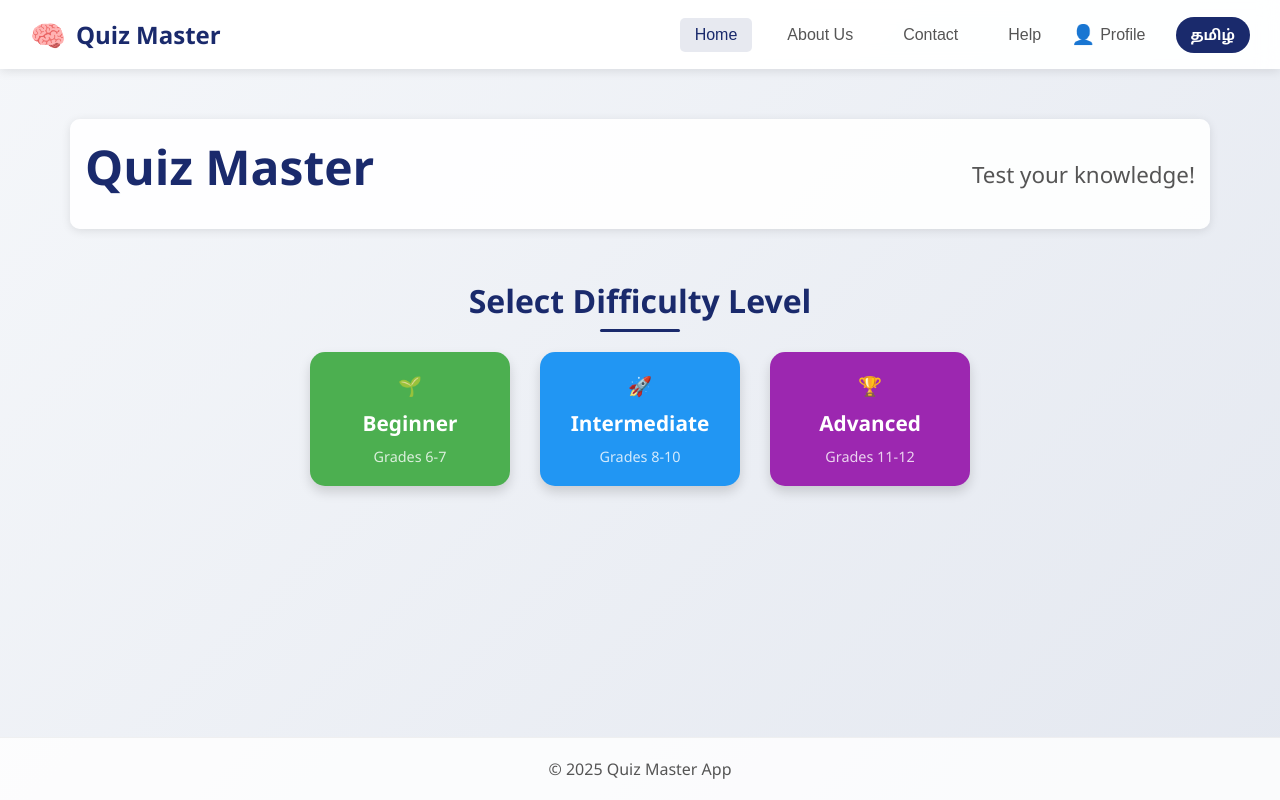
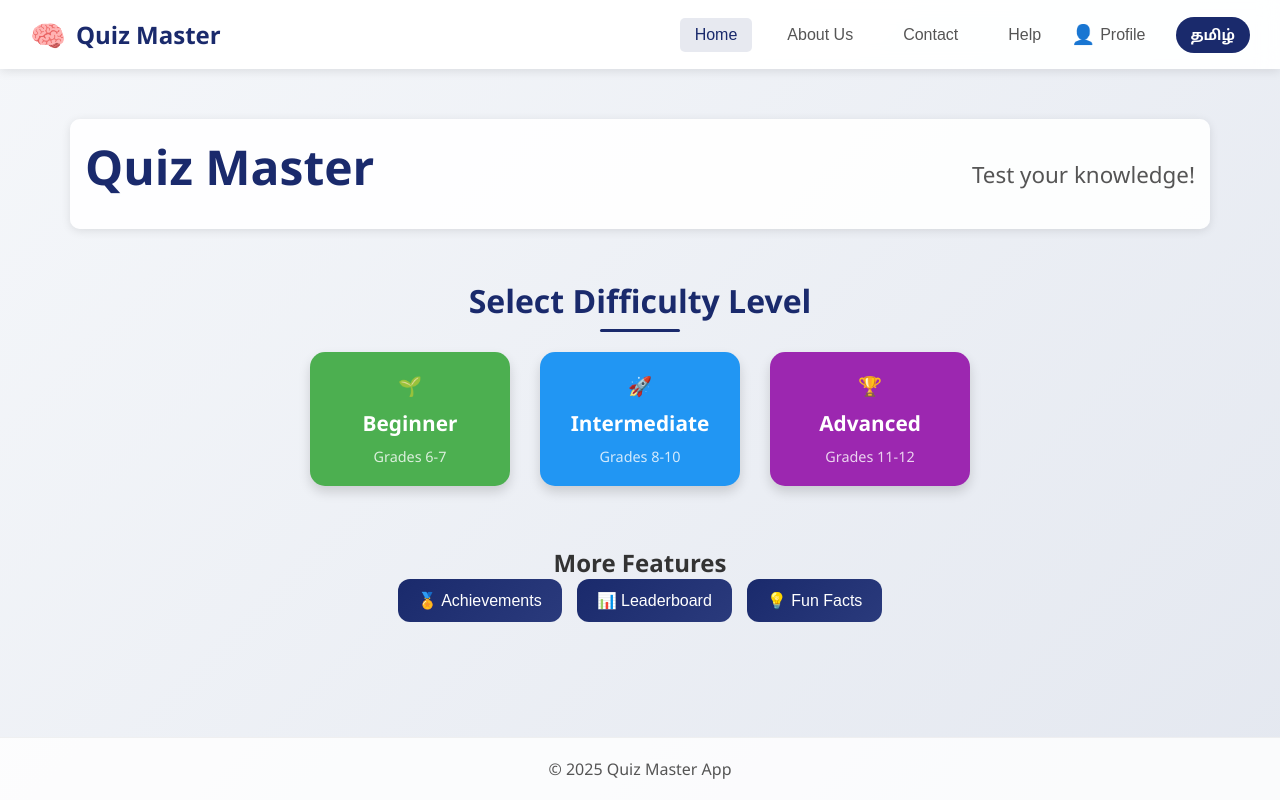
Before and after one commit to Sinduja-D/quiz-master-offline, a React (Create React App) app: page / in a window 1280 px wide. Built offline with nearby package versions, Linux system fonts and the light colour scheme.

Commit message:
added features

```diff
--- a/src/App.css
+++ b/src/App.css
@@ -107,6 +107,48 @@ body {
 
 .profile-icon {
   font-size: 1.2rem;
+}
+
+.extra-features {
+  margin-top: 30px;
+  text-align: center;
+}
+
+.feature-buttons {
+  display: flex;
+  gap: 15px;
+  justify-content: center;
+  color: blue;
+  flex-wrap: wrap;
+}
+
+.feature-btn {
+  background: linear-gradient(135deg, #1a2a6c, #2a3a7c);
+  color: white;
+  border: none;
+  padding: 12px 20px;
+  border-radius: 12px;
+  font-size: 1rem;
+  cursor: pointer;
+  transition: 0.3s;
+}
+
+.feature-btn:hover {
+  transform: scale(1.05);
+  box-shadow: 0 5px 15px rgba(26,42,108,0.3);
+}
+
+.fun-fact-box {
+  margin: 20px auto;
+  padding: 20px;
+  max-width: 600px;
+  background: linear-gradient(135deg, #f5f7fa, #c3cfe2);
+  border-radius: 12px;
+  font-size: 1.2rem;
+  font-weight: 500;
+  color: #1a2a6c;
+  text-align: center;
+  box-shadow: 0 4px 12px rgba(0,0,0,0.1);
 }
 
 /* Main Content */
--- a/src/App.js
+++ b/src/App.js
@@ -1,3 +1,4 @@
+
 // src/App.js
 import React, { useState, useEffect } from 'react';
 import './App.css';
@@ -5,6 +6,9 @@ import reportWebVitals from './reportWebVitals';
 import QuizSetup from './components/QuizSetup';
 import Quiz from './components/Quiz';
 import QuizResults from './components/QuizResults';
+import FunFacts from './components/FunFacts';
+
+
 
 function App() {
   const [language, setLanguage] = useState('English');
@@ -157,6 +161,17 @@ function App() {
                 <p>{language === 'English' ? 'Monitor your improvement' : 'உங்கள் முன்னேற்றத்தைக் கண்காணிக்கவும்'}</p>
               </div>
             </div>*/}
+
+           <div className="extra-features">
+  <h2>{language === 'English' ? 'More Features' : 'கூடுதல் அம்சங்கள்'}</h2>
+  <div className="feature-buttons">
+    <button onClick={() => setActivePage('achievements')} className="feature-btn">🏅 {language === 'English' ? 'Achievements' : 'சாதனைகள்'}</button>
+    <button onClick={() => setActivePage('leaderboard')} className="feature-btn">📊 {language === 'English' ? 'Leaderboard' : 'முன்னணி பட்டியல்'}</button>
+    <button onClick={() => setActivePage('funFacts')} className="feature-btn">💡 {language === 'English' ? 'Fun Facts' : 'சுவாரஸ்யங்கள்'}</button>
+
+  </div>
+</div>
+
           </>
         );
       case 'about':
@@ -243,6 +258,53 @@ function App() {
             </div>
           </div>
         );
+              case 'profile':
+        return (
+          <div className="page-content">
+            ...
+          </div>
+        );
+
+      // ⬇️ Paste here
+      case 'achievements':
+        return (
+          <div className="page-content">
+            <h2>{language === 'English' ? 'Achievements' : 'சாதனைகள்'}</h2>
+            <ul>
+              <li>🏆 {language === 'English' ? 'First Quiz Completed' : 'முதல் வினா முடிக்கப்பட்டது'}</li>
+              <li>🔥 {language === 'English' ? '3 Correct Answers in a Row' : 'மூன்று தொடர்ச்சியான சரியான பதில்கள்'}</li>
+              <li>💯 {language === 'English' ? '100 Points Earned' : '100 புள்ளிகள் பெற்றது'}</li>
+            </ul>
+          </div>
+        );
+
+      case 'leaderboard':
+        return (
+          <div className="page-content">
+            <h2>{language === 'English' ? 'Leaderboard' : 'முன்னணி பட்டியல்'}</h2>
+            <ol>
+              <li>👑 User1 – 2500 pts</li>
+              <li>🥈 User2 – 2000 pts</li>
+              <li>🥉 User3 – 1800 pts</li>
+            </ol>
+          </div>
+        );
+
+     /*case 'funFacts':
+  return (
+    <div className="page-content">
+      <h2>{language === 'English' ? 'Fun Science Facts' : 'அறிவியல் சுவாரஸ்யங்கள்'}</h2>
+      <ul>
+        <li>🌍 {language === 'English' ? 'Bananas are berries, but strawberries are not!' : 'வாழைப்பழம் பேரிக்காய், ஆனால் ஸ்ட்ராபெரி அல்ல!'}</li>
+        <li>⚡ {language === 'English' ? 'Lightning is five times hotter than the Sun’s surface.' : 'மின்னல் சூரியன் மேற்பரப்பை விட ஐந்து மடங்கு சூடானது.'}</li>
+        <li>🧬 {language === 'English' ? 'Your DNA could stretch from the Earth to the Sun and back 600 times!' : 'உங்கள் டி.என்.ஏ. பூமியிலிருந்து சூரியன் வரை சென்று 600 முறை திரும்ப முடியும்!'}</li>
+      </ul>
+    </div>
+  );*/
+case 'funFacts':
+  return <FunFacts language={language} />;
+
+
       case 'quizSetup':
         return (
           <QuizSetup
--- /dev/null
+++ b/src/components/FunFacts.css
@@ -0,0 +1,12 @@
+.fun-fact-box {
+  margin: 20px auto;
+  padding: 20px;
+  max-width: 600px;
+  background: linear-gradient(135deg, #f5f7fa, #c3cfe2);
+  border-radius: 12px;
+  font-size: 1.2rem;
+  font-weight: 500;
+  color: #1a2a6c;
+  text-align: center;
+  box-shadow: 0 4px 12px rgba(0,0,0,0.1);
+}
--- /dev/null
+++ b/src/components/FunFacts.js
@@ -0,0 +1,44 @@
+// src/components/FunFacts.js
+import React, { useState } from 'react';
+import './FunFacts.css';
+
+const FunFacts = ({ language }) => {
+  const facts = [
+    { en: "Bananas are berries, but strawberries are not!", ta: "வாழைப்பழம் பேரிக்காய், ஆனால் ஸ்ட்ராபெரி அல்ல!" },
+    { en: "Lightning is five times hotter than the Sun’s surface.", ta: "மின்னல் சூரியன் மேற்பரப்பை விட ஐந்து மடங்கு சூடானது." },
+    { en: "Your DNA could stretch from the Earth to the Sun and back 600 times!", ta: "உங்கள் டி.என்.ஏ. பூமியிலிருந்து சூரியன் வரை சென்று 600 முறை திரும்ப முடியும்!" },
+    { en: "Sharks existed before trees appeared on Earth.", ta: "பூமியில் மரங்கள் தோன்றுவதற்கு முன் சுறாக்கள் இருந்தன." },
+    { en: "Octopuses have three hearts and blue blood.", ta: "ஒட்டகச்சிவிங்கிகளுக்கு மூன்று இதயங்கள் மற்றும் நீல இரத்தம் உள்ளது." },
+    { en: "The Eiffel Tower can grow taller in summer because metal expands with heat.", ta: "வெயிலில் உலோகம் விரிவடைவதால் ஐஃபல் கோபுரம் உயரமாகும்." },
+    { en: "Water can boil and freeze at the same time (called the triple point).", ta: "தண்ணீர் ஒரே நேரத்தில் கொதித்து உறையக்கூடும் (அதை 'டிரிபிள் பாயிண்ட்' என்பர்)." },
+    { en: "A teaspoon of honey is the lifetime work of 12 bees.", ta: "ஒரு தேக்கரண்டி தேனுக்கு 12 தேனீக்களின் வாழ்நாள் உழைப்பு தேவை." },
+    { en: "An ostrich’s eye is bigger than its brain.", ta: "ஒரு நெருப்புக்கோழியின் கண் அதன் மூளை விட பெரியது." },
+    { en: "If you could fold paper 42 times, it would reach the Moon.", ta: "நீங்கள் ஒரு காகிதத்தை 42 மடங்கு மடித்தால், அது நிலவுக்கு சென்று சேரும்." }
+  ];
+
+  const [currentFact, setCurrentFact] = useState(
+    facts[Math.floor(Math.random() * facts.length)]
+  );
+
+  const showAnotherFact = () => {
+    let newFact;
+    do {
+      newFact = facts[Math.floor(Math.random() * facts.length)];
+    } while (newFact.en === currentFact.en); // avoid same fact
+    setCurrentFact(newFact);
+  };
+
+  return (
+    <div className="page-content">
+      <h2>{language === 'English' ? 'Fun Science Facts' : 'அறிவியல் சுவாரஸ்யங்கள்'}</h2>
+      <div className="fun-fact-box">
+        <p>{language === 'English' ? currentFact.en : currentFact.ta}</p>
+      </div>
+      <button onClick={showAnotherFact} className="feature-btn">
+        {language === 'English' ? 'Show Another Fact' : 'மற்றொரு சுவாரஸ்யம்'}
+      </button>
+    </div>
+  );
+};
+
+export default FunFacts;
--- a/src/components/Popup.css
+++ b/src/components/Popup.css
@@ -1,3 +1,4 @@
+
 /* src/components/Popup.css */
 .popup-overlay {
   position: fixed;
--- a/src/components/Popup.js
+++ b/src/components/Popup.js
@@ -14,4 +14,6 @@ const Popup = ({ message, onClose, timer }) => {
   );
 };
 
+
+
 export default Popup;
--- a/src/components/Quiz.js
+++ b/src/components/Quiz.js
@@ -10,6 +10,7 @@ import {
   questions_english_advanced
 } from '../data/index.js';
 import './Quiz.css';
+
 
 const Quiz = ({ language, level, numberOfQuestions, onQuizComplete, onBack }) => {
   const [quizQuestions, setQuizQuestions] = useState([]);
@@ -157,6 +158,7 @@ const Quiz = ({ language, level, numberOfQuestions, onQuizComplete, onBack }) =>
         </div>
       )}
 
+
       <div className="quiz-header">
         <button className="back-button" onClick={onBack}>
           ← {language === 'English' ? 'Back' : 'திரும்ப'}
```
Also changed, not shown: src/components/Quiz.css (line endings or trailing spaces).
